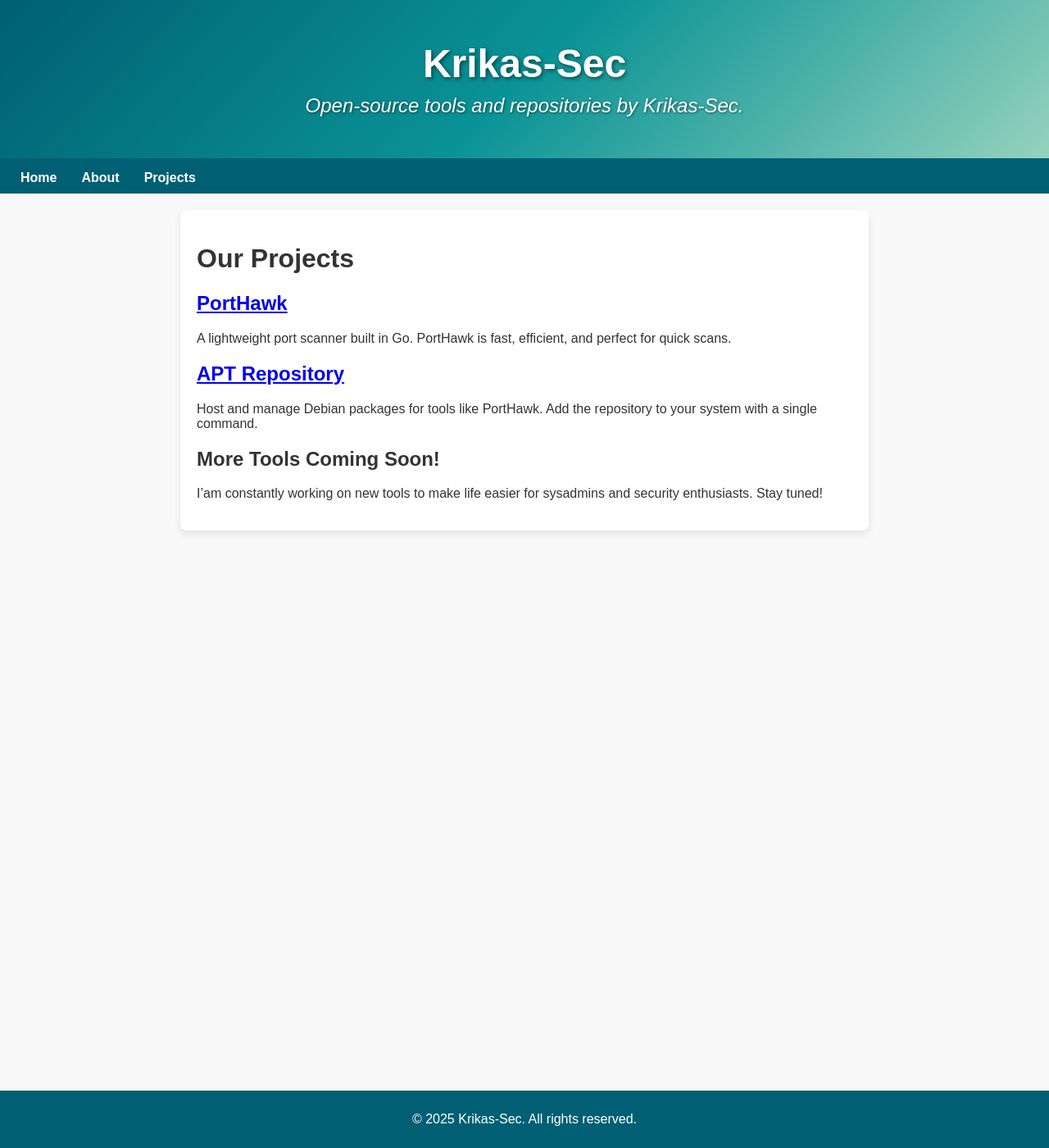
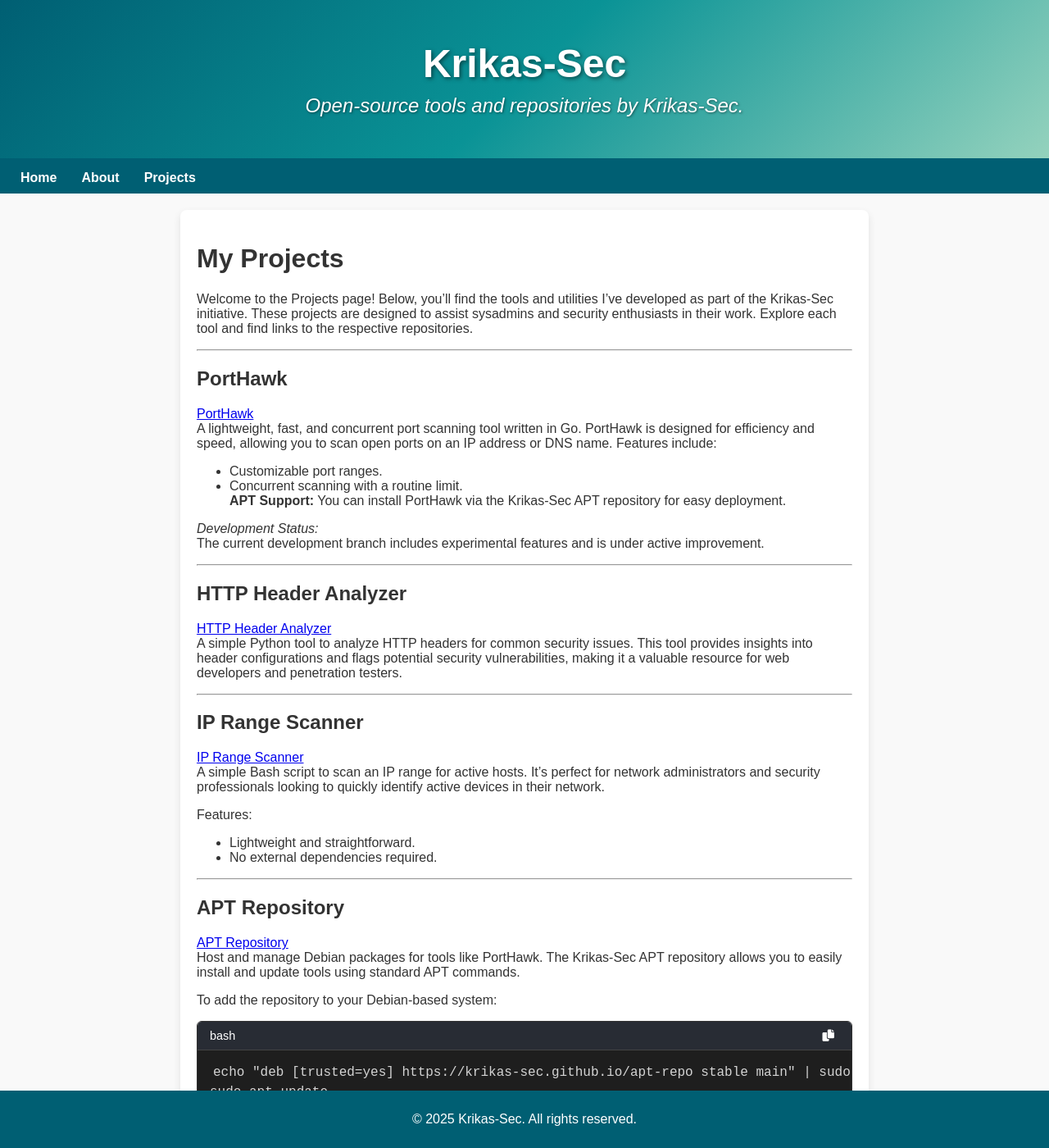
Before and after one commit to Krikas-Sec/Krikas-Sec.github.io, a Jekyll site: the page built from projects.md, in a window 1280 px wide and 1400 px high. Shown: the whole window at 82% size. Built offline with Jekyll 4.4.1, drawn with Linux system fonts in a browser that asks for light colours; our own code applies the rules of GitHub Pages for plain Markdown files; some of the changed text lies outside the part shown.

Commit message:
Updated project.md

````diff
--- a/projects.md
+++ b/projects.md
@@ -1,14 +1,55 @@
 ---
 layout: default
+title: Projects
+permalink: /projects/
 ---
 
-# Our Projects
+# My Projects
 
-## [PortHawk](https://github.com/Krikas-Sec/PortHawk)
-A lightweight port scanner built in Go. PortHawk is fast, efficient, and perfect for quick scans.
+Welcome to the Projects page! Below, you'll find the tools and utilities I’ve developed as part of the Krikas-Sec initiative. These projects are designed to assist sysadmins and security enthusiasts in their work. Explore each tool and find links to the respective repositories.
 
-## [APT Repository](https://Krikas-Sec.github.io/apt-repo)
-Host and manage Debian packages for tools like PortHawk. Add the repository to your system with a single command.
+---
 
-## More Tools Coming Soon!
-I'am constantly working on new tools to make life easier for sysadmins and security enthusiasts. Stay tuned!
+## **PortHawk**
+[PortHawk](https://github.com/Krikas-Sec/PortHawk)
+A lightweight, fast, and concurrent port scanning tool written in Go. PortHawk is designed for efficiency and speed, allowing you to scan open ports on an IP address or DNS name. Features include:
+- Customizable port ranges.
+- Concurrent scanning with a routine limit.
+**APT Support:** You can install PortHawk via the Krikas-Sec APT repository for easy deployment.
+
+*Development Status:*
+The current development branch includes experimental features and is under active improvement.
+
+---
+
+## **HTTP Header Analyzer**
+[HTTP Header Analyzer](https://github.com/Krikas-Sec/http-header-analyzer)
+A simple Python tool to analyze HTTP headers for common security issues. This tool provides insights into header configurations and flags potential security vulnerabilities, making it a valuable resource for web developers and penetration testers.
+
+---
+
+## **IP Range Scanner**
+[IP Range Scanner](https://github.com/Krikas-Sec/ip-range-scanner)
+A simple Bash script to scan an IP range for active hosts. It’s perfect for network administrators and security professionals looking to quickly identify active devices in their network.
+
+Features:
+- Lightweight and straightforward.
+- No external dependencies required.
+
+---
+
+## **APT Repository**
+[APT Repository](https://github.com/Krikas-Sec/apt-repo)
+Host and manage Debian packages for tools like PortHawk. The Krikas-Sec APT repository allows you to easily install and update tools using standard APT commands.
+
+To add the repository to your Debian-based system:
+```bash
+echo "deb [trusted=yes] https://krikas-sec.github.io/apt-repo stable main" | sudo tee -a /etc/apt/sources.list
+sudo apt update
+sudo apt install porthawk
+```
+
+# **More Tools Coming Soon!**
+I’m constantly working on new tools to simplify workflows for sysadmins and security professionals. Stay tuned for updates and additions to the Krikas-Sec project portfolio.
+
+**Feel free to explore and contribute** to any of these projects via their respective GitHub repositories. For feedback, suggestions, or collaboration, don’t hesitate to reach out!
````
